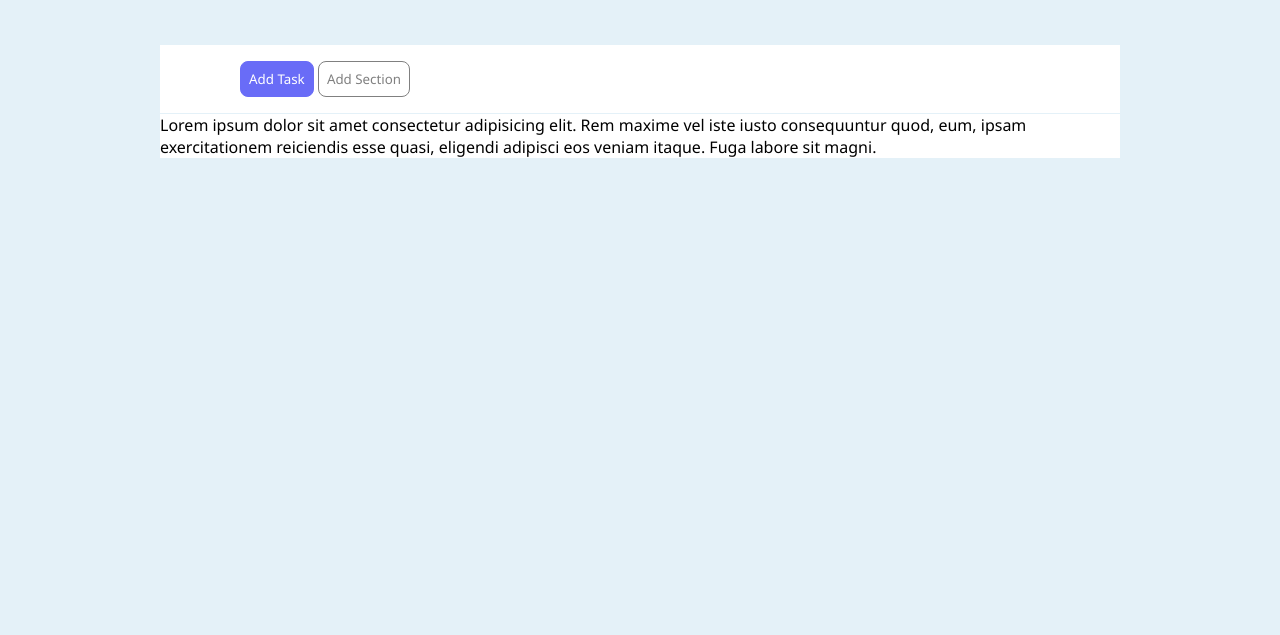
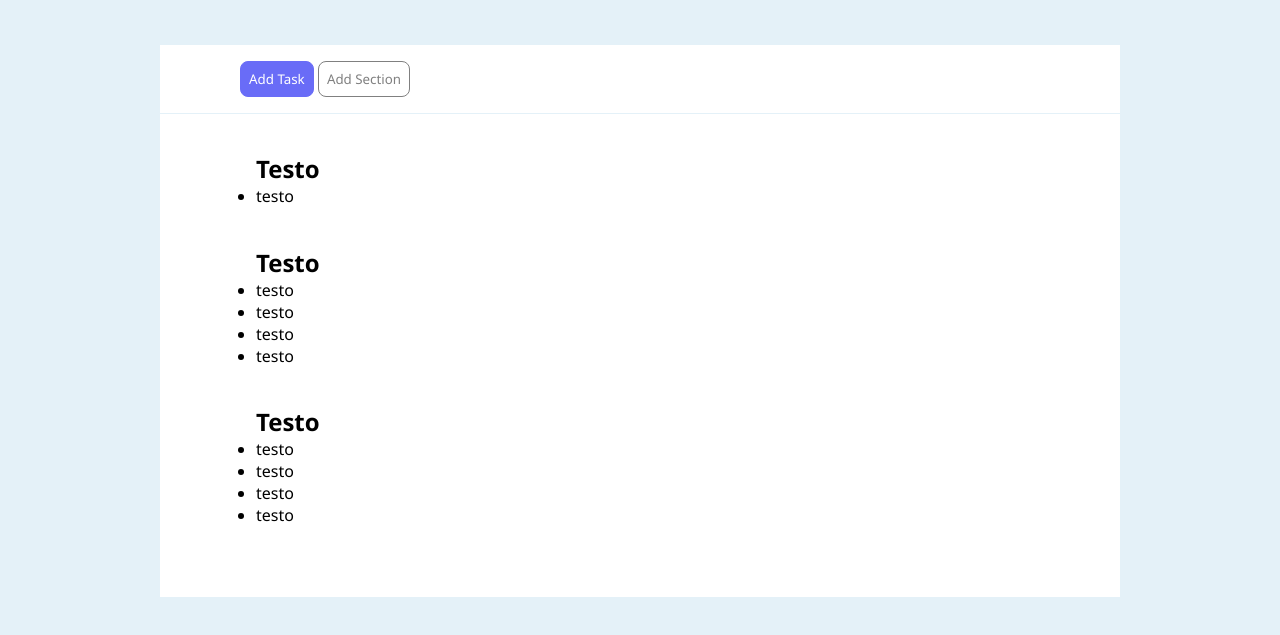
Before and after one commit to FabrizioMisseri/html-css-toboolist, a plain HTML site: page index.html in a window 1280 px wide. Shown: the part 99-734 px from the top of the page. Drawn offline with Linux system fonts and the light colour scheme.

Commit message:
creazione lista tipo

```diff
--- a/css/style.css
+++ b/css/style.css
@@ -66,4 +66,9 @@ header h1{
     /* BOTTOM MAIN */
 .item-bottom{
     width: 100%;
+    padding: 0 6rem 2rem;
 }
+
+.item-bottom p{
+    margin-bottom: 2.4rem;
+}
--- a/index.html
+++ b/index.html
@@ -39,7 +39,39 @@
             </div>
 
 
-            <div class="item-bottom">Lorem ipsum dolor sit amet consectetur adipisicing elit. Rem maxime vel iste iusto consequuntur quod, eum, ipsam exercitationem reiciendis esse quasi, eligendi adipisci eos veniam itaque. Fuga labore sit magni.</div>
+            <div class="item-bottom">
+
+                <p>
+                    <h2>Testo</h2>
+
+                    <ul>
+                        <li>testo</li>
+                    </ul>
+                </p>
+
+                <p>
+                    <h2>Testo</h2>
+
+                    <ul>
+                        <li>testo</li>
+                        <li>testo</li>
+                        <li>testo</li>
+                        <li>testo</li>
+                    </ul>
+                </p>
+
+                <p>
+                    <h2>Testo</h2>
+
+                    <ul>
+                        <li>testo</li>
+                        <li>testo</li>
+                        <li>testo</li>
+                        <li>testo</li>
+                    </ul>
+                </p>
+
+            </div>
 
         </div>
     </main>
```
